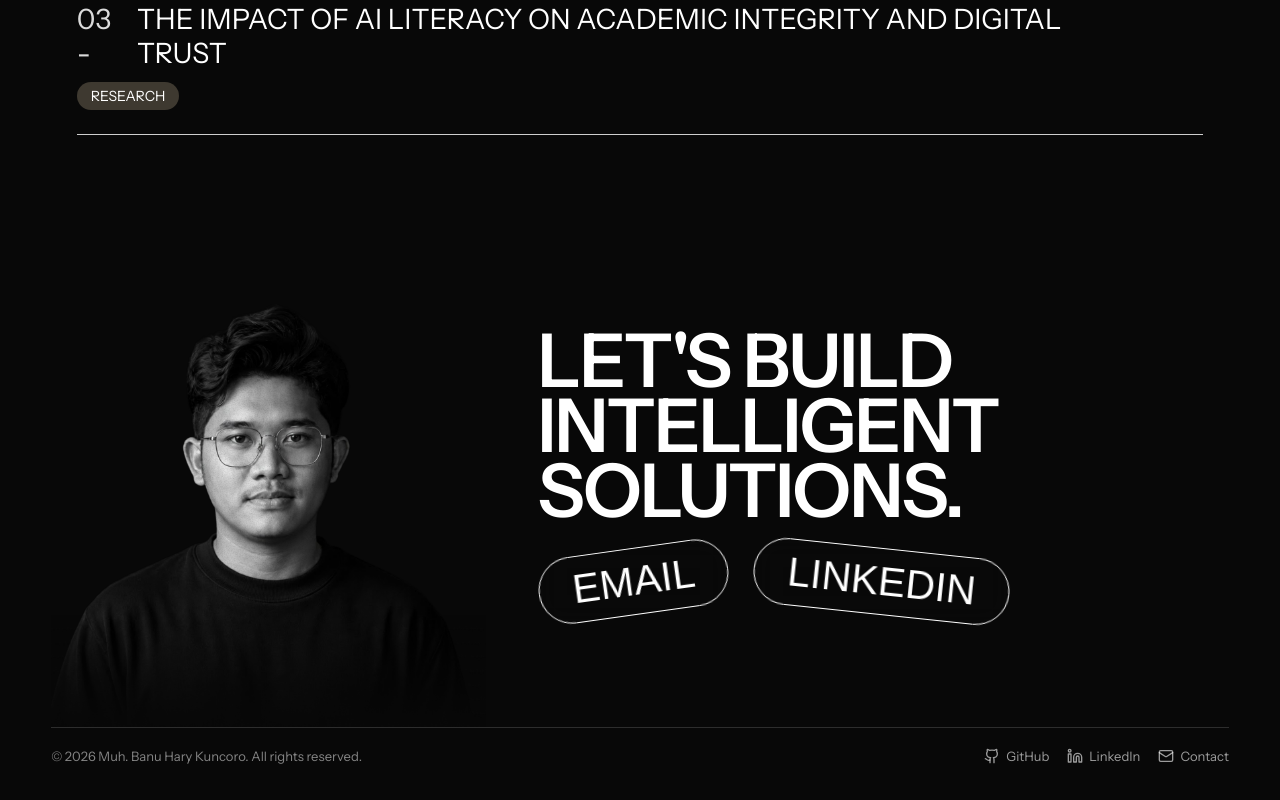
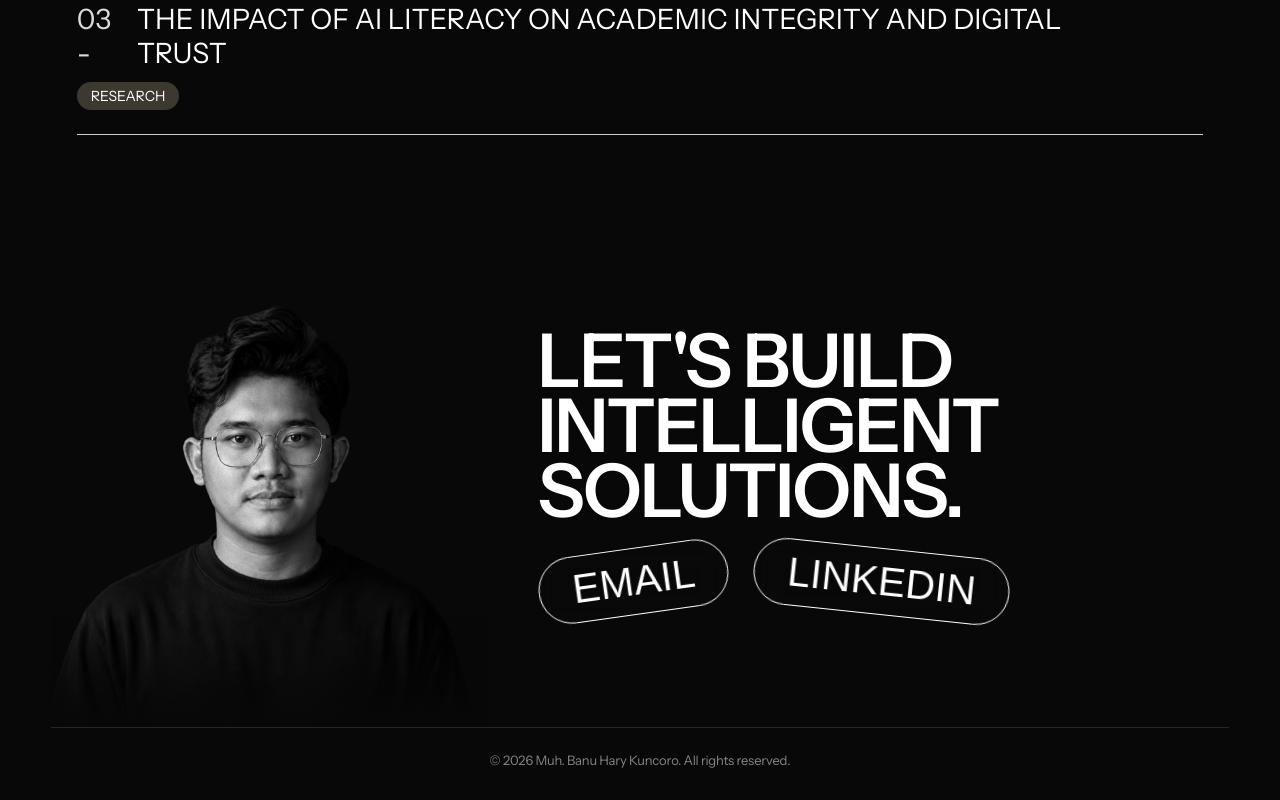
Before and after one commit to bnyuu/bnyuu.github.io, a React (Vite) app: page / in a window 1280 px wide. Shown: the part 4252-5052 px from the top of the page. Built offline with nearby package versions, Linux system fonts and the light colour scheme.

Commit message:
clean: remove contact and social links from footer bottom bar, keep only centered copyright

```diff
--- a/src/components/FooterCTA.jsx
+++ b/src/components/FooterCTA.jsx
@@ -3,7 +3,6 @@ import gsap from 'gsap';
 import { ScrollTrigger } from 'gsap/ScrollTrigger';
 import confetti from 'canvas-confetti';
 import banuHeroImg from '../assets/images/Image-Banu-Hero.png';
-import { Mail } from 'lucide-react';
 
 gsap.registerPlugin(ScrollTrigger);
 
@@ -209,30 +208,9 @@ export default function FooterCTA({ onShowToast }) {
         </div>
       </div>
 
-      {/* Footer Bottom Bar */}
+      {/* Footer Bottom Bar - Copyright only */}
       <div ref={bottomBarRef} className="footer-bottom-bar">
         <p>© {new Date().getFullYear()} Muh. Banu Hary Kuncoro. All rights reserved.</p>
-
-        <div className="footer-social-links">
-          <a href="https://github.com" target="_blank" rel="noreferrer" className="footer-social-link">
-            <svg width="16" height="16" viewBox="0 0 24 24" fill="none" stroke="currentColor" strokeWidth="2" strokeLinecap="round" strokeLinejoin="round">
-              <path d="M15 22v-4a4.8 4.8 0 0 0-1-3.5c3 0 6-2 6-5.5.08-1.25-.27-2.48-1-3.5.28-1.15.28-2.35 0-3.5 0 0-1 0-3 1.5-2.64-.5-5.36-.5-8 0C6 2 5 2 5 2c-.3 1.15-.3 2.35 0 3.5A5.403 5.403 0 0 0 4 9c0 3.5 3 5.5 6 5.5-.39.49-.68 1.05-.85 1.65-.17.6-.22 1.23-.15 1.85v4" />
-              <path d="M9 18c-4.51 2-5-2-7-2" />
-            </svg>
-            GitHub
-          </a>
-          <a href="https://www.linkedin.com/in/muh-banu-kuncoro-07a892325/" target="_blank" rel="noreferrer" className="footer-social-link">
-            <svg width="16" height="16" viewBox="0 0 24 24" fill="none" stroke="currentColor" strokeWidth="2" strokeLinecap="round" strokeLinejoin="round">
-              <path d="M16 8a6 6 0 0 1 6 6v7h-4v-7a2 2 0 0 0-2-2 2 2 0 0 0-2 2v7h-4v-7a6 6 0 0 1 6-6z" />
-              <rect x="2" y="9" width="4" height="12" />
-              <circle cx="4" cy="4" r="2" />
-            </svg>
-            LinkedIn
-          </a>
-          <a href="mailto:bkuncoro701@gmail.com" className="footer-social-link">
-            <Mail size={16} /> Contact
-          </a>
-        </div>
       </div>
     </footer>
   );
--- a/src/index.css
+++ b/src/index.css
@@ -1051,40 +1051,21 @@ body {
   box-shadow: 0 15px 40px rgba(255, 255, 255, 0.25);
 }
 
-/* Footer Bottom Bar */
+/* Footer Bottom Bar (Centered Copyright) */
 .footer-bottom-bar {
   width: 100%;
   max-width: 1200px;
   margin-top: 0;
-  padding: 20px 0 28px;
-  border-top: 1px solid rgba(255, 255, 255, 0.15);
+  padding: 24px 0 32px;
+  border-top: 1px solid rgba(255, 255, 255, 0.12);
   display: flex;
-  justify-content: space-between;
+  justify-content: center;
   align-items: center;
+  text-align: center;
   color: rgba(255, 255, 255, 0.5);
   font-size: 13px;
-  flex-wrap: wrap;
-  gap: 16px;
+  letter-spacing: -0.2px;
   z-index: 10;
-}
-
-.footer-social-links {
-  display: flex;
-  align-items: center;
-  gap: 18px;
-}
-
-.footer-social-link {
-  color: rgba(255, 255, 255, 0.6);
-  text-decoration: none;
-  transition: color 0.2s ease;
-  display: flex;
-  align-items: center;
-  gap: 6px;
-}
-
-.footer-social-link:hover {
-  color: #ffffff;
 }
 
 /* ==========================================================================
```
